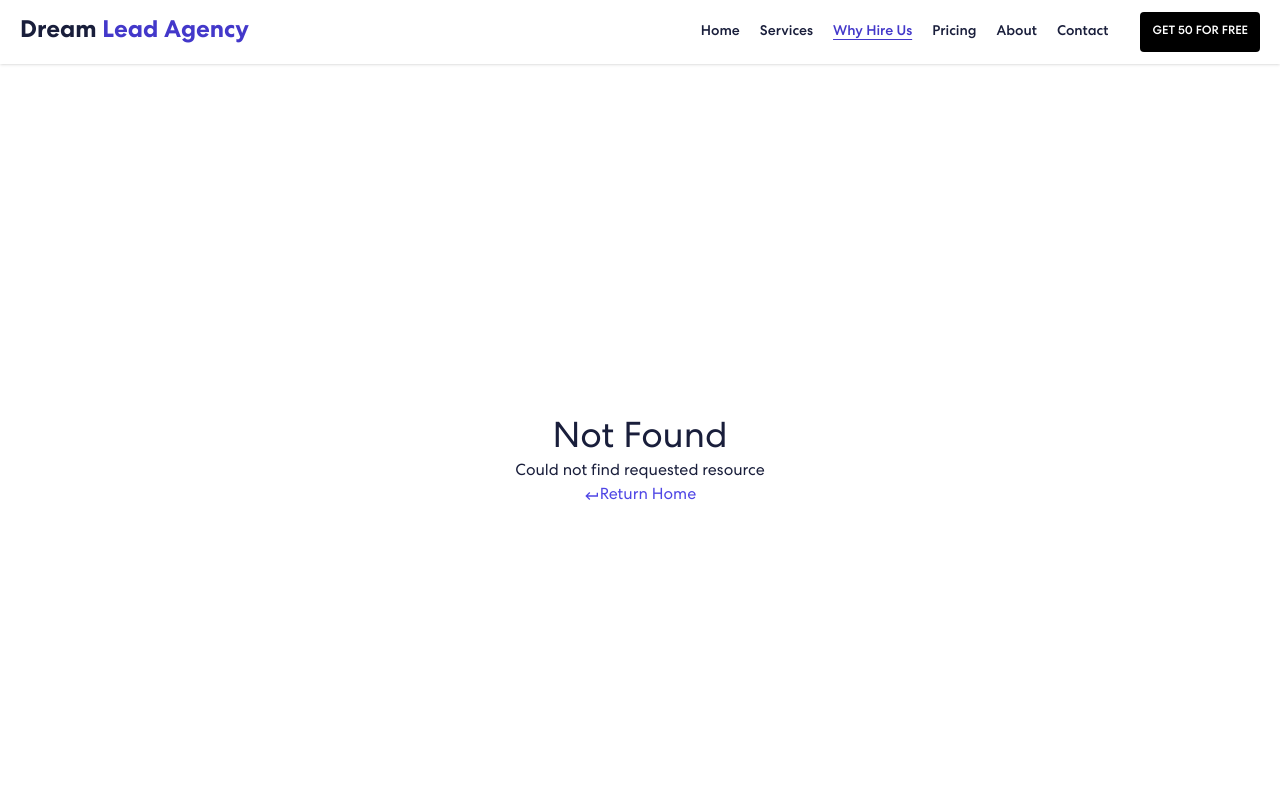
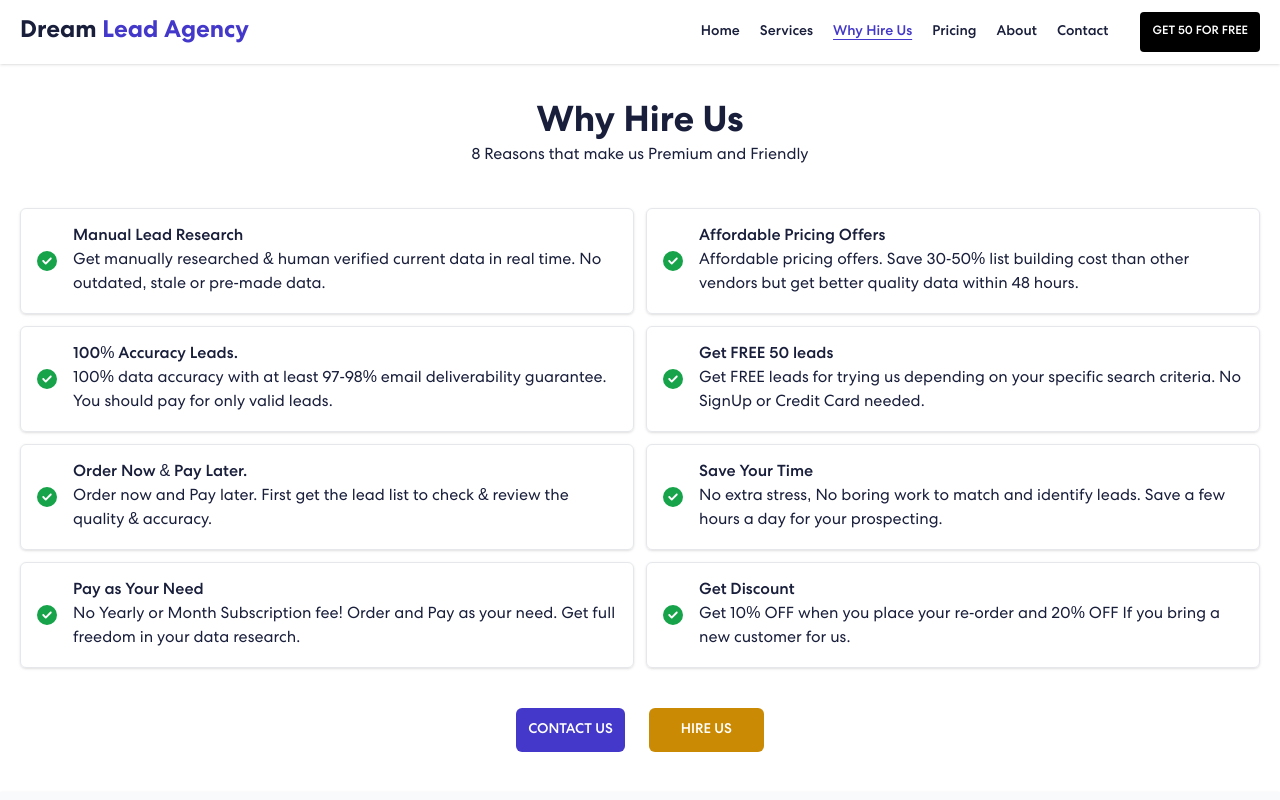
Before and after one commit to MdShobujDev/Dream-Lead-Agency, a Next.js app: page /why-hire-us in a window 1280 px wide. Before the commit this address had no page. Shown: the top 800 px of the page. Built offline with nearby package versions, Linux system fonts and the light colour scheme.

Commit message:
add pricing and why hire us page

```diff
--- /dev/null
+++ b/src/app/pricing/page.tsx
@@ -0,0 +1,51 @@
+import Link from "next/link";
+
+function PricingPage() {
+  return (
+    <section className="max-w-7xl mx-auto px-5 py-10">
+      <div className="text-center">
+        <h1 className="text-3xl font-bold">Pricing Plans</h1>
+        <p>
+          Maximize your prospecting and sales conversions using Accurate,
+          Verified & Relevant data based on your target persona
+        </p>
+      </div>
+      <div className="grid grid-cols-3 gap-3 mt-10 ">
+        <div className="border flex flex-col items-center justify-center gap-7 p-5 rounded-3xl shadow bg-teal-200">
+          <div className="text-center font-medium">
+            <h2 className="text-3xl font-bold">Basic</h2>
+            <p>$20</p>
+          </div>
+          <div className="text-center">
+            <p>
+              50 leads | contact name | Title | Email | Business Name | Location
+              | Website
+            </p>
+          </div>
+          <div className="text-center flex flex-col gap-2 font-medium ">
+            <h2>1 Day Delivery</h2>
+            <h2>1 Time Revision</h2>
+            <h2>4 hours of work</h2>
+            <h2>Formating & clean up</h2>
+          </div>
+          <div className="flex gap-2 items-center">
+            <Link
+              className="bg-green-600 text-white font-medium p-3 rounded-md cursor-pointer"
+              href="/"
+            >
+              Order Now
+            </Link>
+            <Link
+              className="bg-blue-600 text-white font-medium p-3 rounded-md cursor-pointer"
+              href="/"
+            >
+              Learn More
+            </Link>
+          </div>
+        </div>
+      </div>
+    </section>
+  );
+}
+
+export default PricingPage;
--- /dev/null
+++ b/src/app/why-hire-us/page.tsx
@@ -0,0 +1,89 @@
+import Link from "next/link";
+import { FaCircleCheck } from "react-icons/fa6";
+
+function WhyHireUs() {
+  const items = [
+    {
+      id: 1,
+      title: "Manual Lead Research",
+      desc: "Get manually researched & human verified current data in real time. No outdated, stale or pre-made data.",
+    },
+    {
+      id: 2,
+      title: "Affordable Pricing Offers",
+      desc: "Affordable pricing offers. Save 30-50% list building cost than other vendors but get better quality data within 48 hours.",
+    },
+    {
+      id: 3,
+      title: "100% Accuracy Leads.",
+      desc: "100% data accuracy with at least 97-98% email deliverability guarantee. You should pay for only valid leads.",
+    },
+    {
+      id: 4,
+      title: "Get FREE 50 leads",
+      desc: "Get FREE leads for trying us depending on your specific search criteria. No SignUp or Credit Card needed.",
+    },
+    {
+      id: 5,
+      title: "Order Now & Pay Later.",
+      desc: "Order now and Pay later. First get the lead list to check & review the quality & accuracy.",
+    },
+    {
+      id: 6,
+      title: "Save Your Time",
+      desc: "No extra stress, No boring work to match and identify leads. Save a few hours a day for your prospecting.",
+    },
+    {
+      id: 7,
+      title: "Pay as Your Need",
+      desc: "No Yearly or Month Subscription fee! Order and Pay as your need. Get full freedom in your data research.",
+    },
+    {
+      id: 8,
+      title: "Get Discount",
+      desc: "Get 10% OFF when you place your re-order and 20% OFF If you bring a new customer for us.",
+    },
+  ];
+  return (
+    <section>
+      <div className="max-w-7xl mx-auto px-5">
+        <div className="text-center my-10">
+          <h1 className="text-4xl font-bold">Why Hire Us</h1>
+          <p>8 Reasons that make us Premium and Friendly</p>
+        </div>
+        <div className="grid min-[800px]:grid-cols-2 grid-cols-1 gap-3 mb-10">
+          {items.map((item) => (
+            <div
+              key={item.id}
+              className="flex items-center gap-4 p-4 border rounded-md shadow hover:bg-gray-100 transition-all duration-150 ease-linear"
+            >
+              <div className="text-green-600 text-xl">
+                <FaCircleCheck />
+              </div>
+              <div>
+                <h2 className="font-medium">{item.title}</h2>
+                <p>{item.desc}</p>
+              </div>
+            </div>
+          ))}
+        </div>
+        <div className="mt-5 flex gap-6 text-white mb-10 justify-center">
+          <Link
+            className="bg-indigo-700 p-3 rounded-md text-sm font-medium transition-all duration-200 ease-linear hover:bg-black hover:scale-[.96]"
+            href="/"
+          >
+            CONTACT US
+          </Link>
+          <Link
+            className="bg-yellow-600 py-3 px-8 rounded-md text-sm font-medium transition-all duration-200 ease-linear hover:bg-indigo-700 hover:scale-[.96]"
+            href="/"
+          >
+            HIRE US
+          </Link>
+        </div>
+      </div>
+    </section>
+  );
+}
+
+export default WhyHireUs;
```
